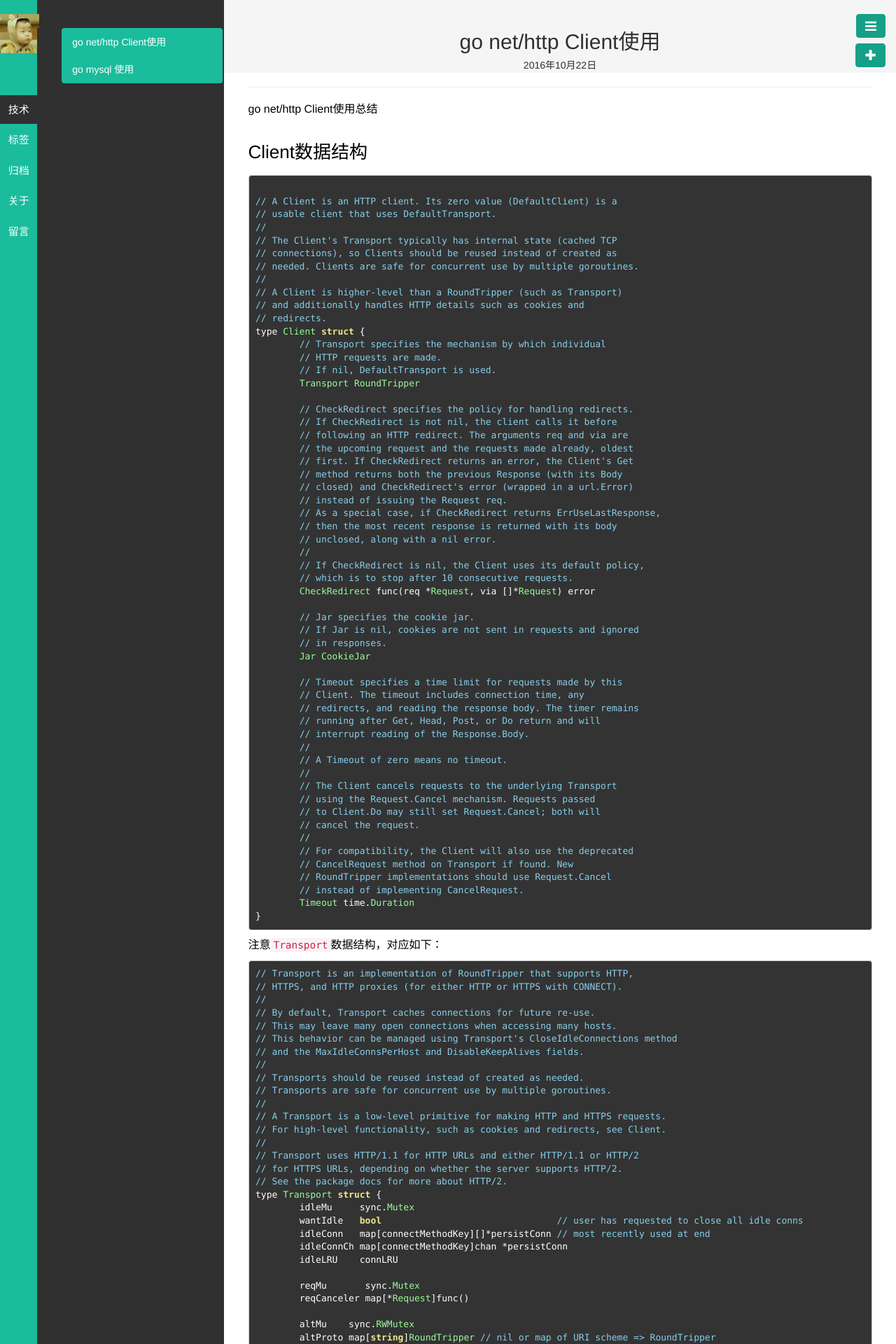
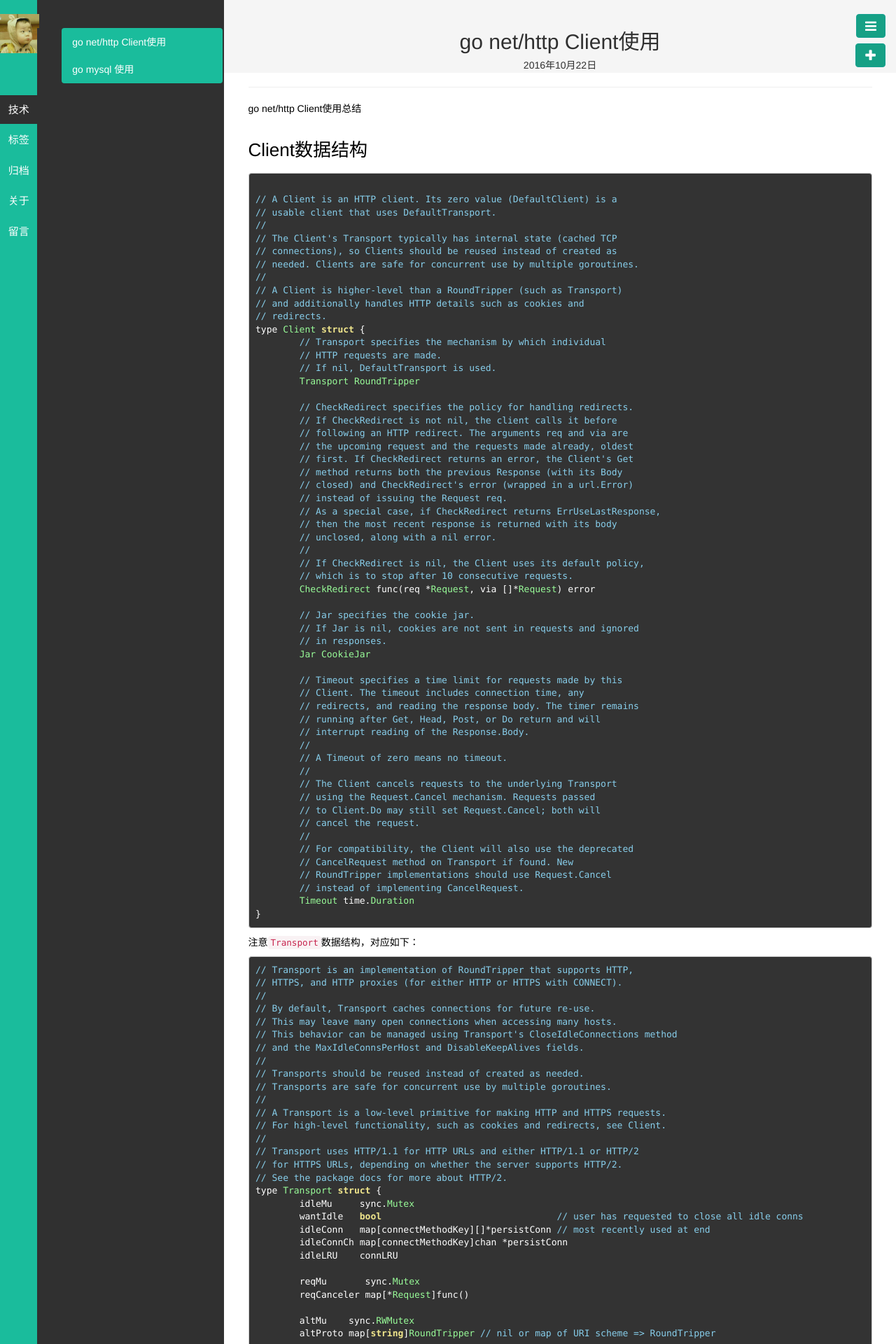
Before and after one commit to duyanghao/duyanghao.github.io, a Jekyll site: the page built from _posts/技术/2016-10-22-go-net-http-client.md, in a window 1280 px wide. Shown: the top 1920 px of the page at 70% size. Built offline with Jekyll 4.4.1, drawn with Linux system fonts in a browser that asks for light colours; comment, search, counter and statistics services are not loaded; some of the changed text lies outside the part shown.

Commit message:
Update Template for Page-Layout
Signed-off-by: duyanghao <1294057873@qq.com>

```diff
--- a/public/css/base.css
+++ b/public/css/base.css
@@ -103,8 +103,9 @@ body, html {
   line-height: 1.42857143;
 }
 #content {
-  font-size: 16px;
+  font-size: 14px;
   color: #000000;
+	.selector {font-family:"Microsoft YaHei",微软雅黑,"Microsoft JhengHei",华文细黑,STHeiti,MingLiu}
 }
 #content h2, h3 {
   line-height: 2;
```
